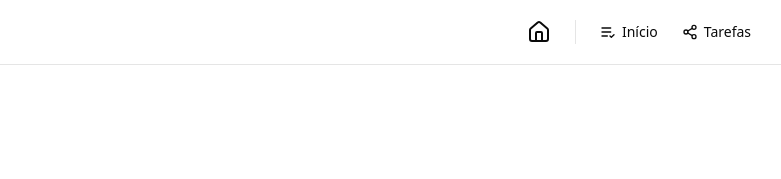
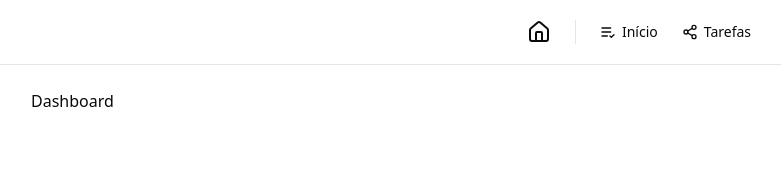
Before and after one commit to HigorMonteiro/site-project, a React (Vite) app in the folder frontend/: page / in a window 1280 px wide. Shown: the top 179 px of the page, without its empty margins (1-782 px from the left). Built offline with nearby package versions, Linux system fonts and the light colour scheme.

Commit message:
frontend: resolve build

```diff
--- a/frontend/package.json
+++ b/frontend/package.json
@@ -37,6 +37,7 @@
     "@types/node": "^22.9.0",
     "@types/react": "^18.3.12",
     "@types/react-dom": "^18.3.1",
+    "@types/zxcvbn": "^4.4.5",
     "@vitejs/plugin-react": "^4.3.3",
     "autoprefixer": "^10.4.20",
     "eslint": "^8.57.1",
--- a/frontend/src/pages/app/dashboard.tsx
+++ b/frontend/src/pages/app/dashboard.tsx
@@ -1,8 +1,14 @@
 import { Helmet } from "react-helmet-async";
 
 export function Dashboard() {
-    <>
-      <Helmet title="Dashboard" />
-      <h1>Dashboard</h1>
-    </>
+    return (
+        <>
+            <Helmet>
+                <title>Dashboard</title>
+            </Helmet>
+            <div>
+                <h1>Dashboard</h1>
+            </div>
+        </>
+    )
 }
--- a/frontend/src/pages/auth/sign-in.tsx
+++ b/frontend/src/pages/auth/sign-in.tsx
@@ -31,6 +31,7 @@ export function SignIn() {
   }
 
   async function handleSignIn(data: SignInForm) {
+    console.log(data);
     try {
       await new Promise((resolve) => setTimeout(resolve, 2000))
 
--- a/frontend/src/pages/auth/sign-up.tsx
+++ b/frontend/src/pages/auth/sign-up.tsx
@@ -38,7 +38,7 @@ export function SignUp() {
         signUpForm.parse(data)
         return { values: data, errors: {} }
       } catch (error) {
-        return { values: {}, errors: error.formErrors.fieldErrors }
+        return { values: {}, errors: (error as z.ZodError).formErrors.fieldErrors }
       }
     },
   })
```
Also changed, not shown: frontend/src/routes.tsx (renamed from frontend/src/routes.jsx), 1 other file (tests, documents, lock files or other folders).
